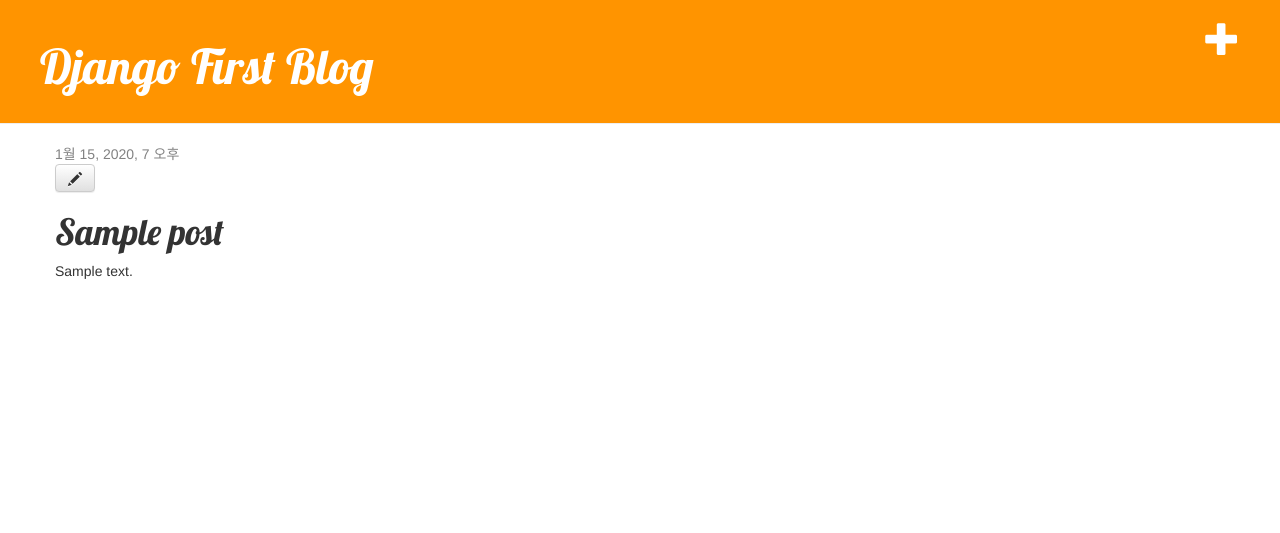
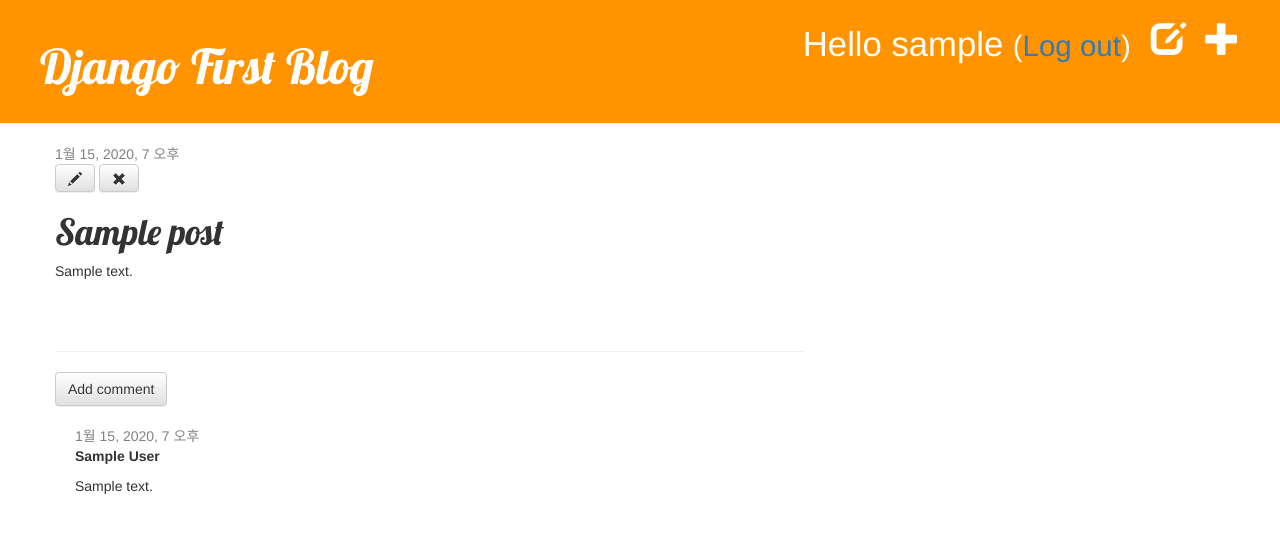
Before and after one commit to deuter431/my-first-blog, a Django app: page /post/1/ in a window 1280 px wide. Shown: the top 533 px of the page. Run offline with Django 3.2, Linux system fonts and the light colour scheme; a user stored in the database is signed in; tables that the repository leaves empty hold one stand-in row (values such as "Sample post"); some libraries are stand-ins or nearby versions.

Commit message:
로그인 및 댓글 기능 구현 완료

```diff
--- a/blog/admin.py
+++ b/blog/admin.py
@@ -1,4 +1,5 @@
 from django.contrib import admin
-from .models import Post
+from .models import Post, Comment
 
 admin.site.register(Post)
+admin.site.register(Comment)
--- a/blog/models.py
+++ b/blog/models.py
@@ -20,3 +20,21 @@
     # 객체 호출 시 출력할 내용
     def __str__(self):
         return self.title
+
+    def approved_comments(self):
+        return self.comments.filter(approved_comment=True)
+
+class Comment(models.Model):
+    post = models.ForeignKey('blog.Post', related_name='comments',
+            on_delete=models.CASCADE)
+    author = models.CharField(max_length=200)
+    text = models.TextField()
+    created_date = models.DateTimeField(default=timezone.now)
+    approved_comment = models.BooleanField(default=False)
+
+    def approve(self):
+        self.approved_comment = True
+        self.save()
+
+    def __str__(self):
+        return self.text
--- a/blog/static/css/blog.css
+++ b/blog/static/css/blog.css
@@ -44,3 +44,7 @@
 .post h1 a, .post h1 a:visited {
     color: #000000;
 }
+
+.comment {
+    margin: 20px 0px 20px 20px;
+}
--- a/blog/templates/blog/base.html
+++ b/blog/templates/blog/base.html
@@ -13,6 +13,10 @@
     <div class="page-header">
         {% if user.is_authenticated %}
             <a href="{% url 'post_new' %}" class="top-menu"><span class="glyphicon glyphicon-plus"></span></a>
+            <a href="{% url 'post_draft_list' %}" class="top-menu"><span class="glyphicon glyphicon-edit"></span></a>
+            <p class="top-menu">Hello {{ user.username }} <small>(<a href="{% url 'logout' %}">Log out</a>)</small></p>
+        {% else %}
+            <a href="{% url 'login' %}" class="top-menu"><span class="glyphicon glyphicon-lock"></span></a>
         {% endif %}
         <h1><a href="/">Django First Blog</a></h1>
     </div>
--- a/blog/templates/blog/post_detail.html
+++ b/blog/templates/blog/post_detail.html
@@ -6,11 +6,33 @@
             <div class="date">
                 {{ post.published_date }}
             </div>
+        {% else %}
+            <a class="btn btn-default" href="{% url 'post_publish' pk=post.pk %}">Publish</a>
         {% endif %}
         {% if user.is_authenticated %}
             <a class="btn btn-default" href="{% url 'post_edit' pk=post.pk %}"><span class="glyphicon glyphicon-pencil"></span></a>
+            <a class="btn btn-default" href="{% url 'post_remove' pk=post.pk %}"><span class="glyphicon glyphicon-remove"></span></a>
         {% endif %}
         <h1>{{ post.title }}</h1>
         <p>{{ post.text|linebreaksbr }}</p>
     </div>
+    <hr>
+    <a class="btn btn-default" href="{% url 'add_comment_to_post' pk=post.pk %}">Add comment</a>
+    {% for comment in post.comments.all %}
+        {% if user.is_authenticated or comment.approved_comment %}
+        <div class="comment">
+            <div class="date">
+                {{ comment.created_date }}
+                {% if not comment.approved_comment %}
+                    <a class="btn btn-default" href="{% url 'comment_remove' pk=comment.pk %}"><span class="glyphicon glyphicon-remove"></span></a>
+                    <a class="btn btn-default" href="{% url 'comment_approve' pk=comment.pk %}"><span class="glyphicon glyphicon-ok"></span></a>
+                {% endif %}
+            </div>
+            <strong>{{ comment.author }}</strong>
+            <p>{{ comment.text|linebreaks }}</p>
+        </div>
+        {% endif %}
+    {% empty %}
+        <p>No comments here yet :(</p>
+    {% endfor %}
 {% endblock  %}
--- a/blog/templates/blog/post_list.html
+++ b/blog/templates/blog/post_list.html
@@ -8,6 +8,7 @@
             </div>
             <h1><a href="{% url 'post_detail' pk=post.pk %}">{{ post.title }}</a></h1>
             <p>{{ post.text|linebreaksbr }}</p>
+            <a href="{% url 'post_detail' pk=post.pk%}">Comments : {{ post.approved_comments.count }}</a>
         </div>
     {% endfor %}
 {% endblock  %}
--- a/blog/urls.py
+++ b/blog/urls.py
@@ -1,9 +1,16 @@
 from django.urls import path
 from . import views
+from django.conf.urls import url
 
 urlpatterns = [
     path('', views.post_list, name='post_list'),
     path('post/<int:pk>/', views.post_detail, name='post_detail'),
     path('post/new', views.post_new, name='post_new'),
     path('post/<int:pk>/edit/', views.post_edit, name='post_edit'),
+    url(r'^drafts/$', views.post_draft_list, name='post_draft_list'),
+    url(r'^post/(?P<pk>\d+)/publish/$', views.post_publish, name='post_publish'),
+    url(r'^post/(?P<pk>\d+)/remove/$', views.post_remove, name='post_remove'),
+    url(r'^post/(?P<pk>\d+)/comment/$', views.add_comment_to_post, name='add_comment_to_post'),
+    url(r'^comment/(?P<pk>\d+)/approve/$', views.comment_approve, name='comment_approve'),
+    url(r'^comment/(?P<pk>\d+)/remove/$', views.comment_remove, name='comment_remove'),
 ]
--- a/blog/views.py
+++ b/blog/views.py
@@ -1,7 +1,8 @@
 from django.shortcuts import render, get_object_or_404, redirect
 from django.utils import timezone
-from .models import Post
-from .forms import PostForm
+from .models import Post, Comment
+from .forms import PostForm, CommentForm
+from django.contrib.auth.decorators import login_required
 
 def post_list(request):
     # 쿼리셋 결과를 변수에 저장
@@ -12,19 +13,21 @@
     post = get_object_or_404(Post, pk=pk)
     return render(request, 'blog/post_detail.html', {'post':post})
 
+@login_required
 def post_new(request):
     if request.method == "POST":
         form = PostForm(request.POST)
         if form.is_valid():
             post = form.save(commit=False)
             post.author = request.user
-            post.published_date = timezone.now()
+            # post.published_date = timezone.now()
             post.save()
             return redirect('post_detail', pk=post.pk)
     else:
         form = PostForm()
     return render(request, 'blog/post_edit.html', {'form': form})
 
+@login_required
 def post_edit(request, pk):
     post = get_object_or_404(Post, pk=pk)
     if request.method == "POST":
@@ -32,9 +35,51 @@
         if form.is_valid():
             post = form.save(commit=False)
             post.author = request.user
-            post.published_date = timezone.now()
+            # post.published_date = timezone.now()
             post.save()
             return redirect('post_detail', pk=post.pk)
     else:
         form = PostForm(instance=post)
     return render(request, 'blog/post_edit.html', {'form': form})
+
+@login_required
+def post_draft_list(request):
+    posts = Post.objects.filter(published_date__isnull=True).order_by('created_date')
+    return render(request, 'blog/post_draft_list.html', {'posts' : posts})
+
+@login_required
+def post_publish(request, pk):
+    post = get_object_or_404(Post, pk=pk)
+    post.publish()
+    return redirect('post_detail', pk=pk)
+
+@login_required
+def post_remove(request, pk):
+    post = get_object_or_404(Post, pk=pk)
+    post.delete()
+    return redirect('post_list')
+
+def add_comment_to_post(request, pk):
+    post = get_object_or_404(Post, pk=pk)
+    if request.method == "POST":
+        form = CommentForm(request.POST)
+        if form.is_valid():
+            comment = form.save(commit=False)
+            comment.post = post
+            comment.save()
+            return redirect('post_detail', pk=post.pk)
+    else:
+        form = CommentForm()
+    return render(request, 'blog/add_comment_to_post.html', {'form' : form})
+
+@login_required
+def comment_approve(request, pk):
+    comment = get_object_or_404(Comment, pk=pk)
+    comment.approve()
+    return redirect('post_detail', pk=comment.post.pk)
+
+@login_required
+def comment_remove(request, pk):
+    comment = get_object_or_404(Comment, pk=pk)
+    comment.delete()
+    return redirect('post_detail', pk=comment.post.pk)
--- a/mysite/settings.py
+++ b/mysite/settings.py
@@ -121,3 +121,6 @@
 
 STATIC_URL = '/static/'
 STATIC_ROOT = os.path.join(BASE_DIR, 'static')
+
+LOGIN_REDIRECT_URL = '/'
+# LOGOUT_REDIRECT_URL = '/'
--- a/mysite/urls.py
+++ b/mysite/urls.py
@@ -13,10 +13,14 @@
     1. Import the include() function: from django.urls import include, path
     2. Add a URL to urlpatterns:  path('blog/', include('blog.urls'))
 """
+# from django.urls import path, include
 from django.contrib import admin
-from django.urls import path, include
+from django.conf.urls import include, url
+from django.contrib.auth import views as auth_views
 
 urlpatterns = [
-    path('admin/', admin.site.urls),
-    path('', include('blog.urls')),
+    url(r'^admin/', admin.site.urls),
+    url(r'^accounts/login/$', auth_views.LoginView.as_view(), name='login'),
+    url(r'^accounts/logout/$', auth_views.LogoutView.as_view(next_page='/'), name='logout'),
+    url(r'', include('blog.urls')),
 ]
```
Also changed, not shown: blog/forms.py (+7 -1 lines), blog/templates/blog/add_comment_to_post.html (added, +9 -0 lines), blog/templates/blog/post_draft_list.html (added, +13 -0 lines), blog/templates/registration/login.html (added, +24 -0 lines), blog/migrations/0002_comment.py (added).
